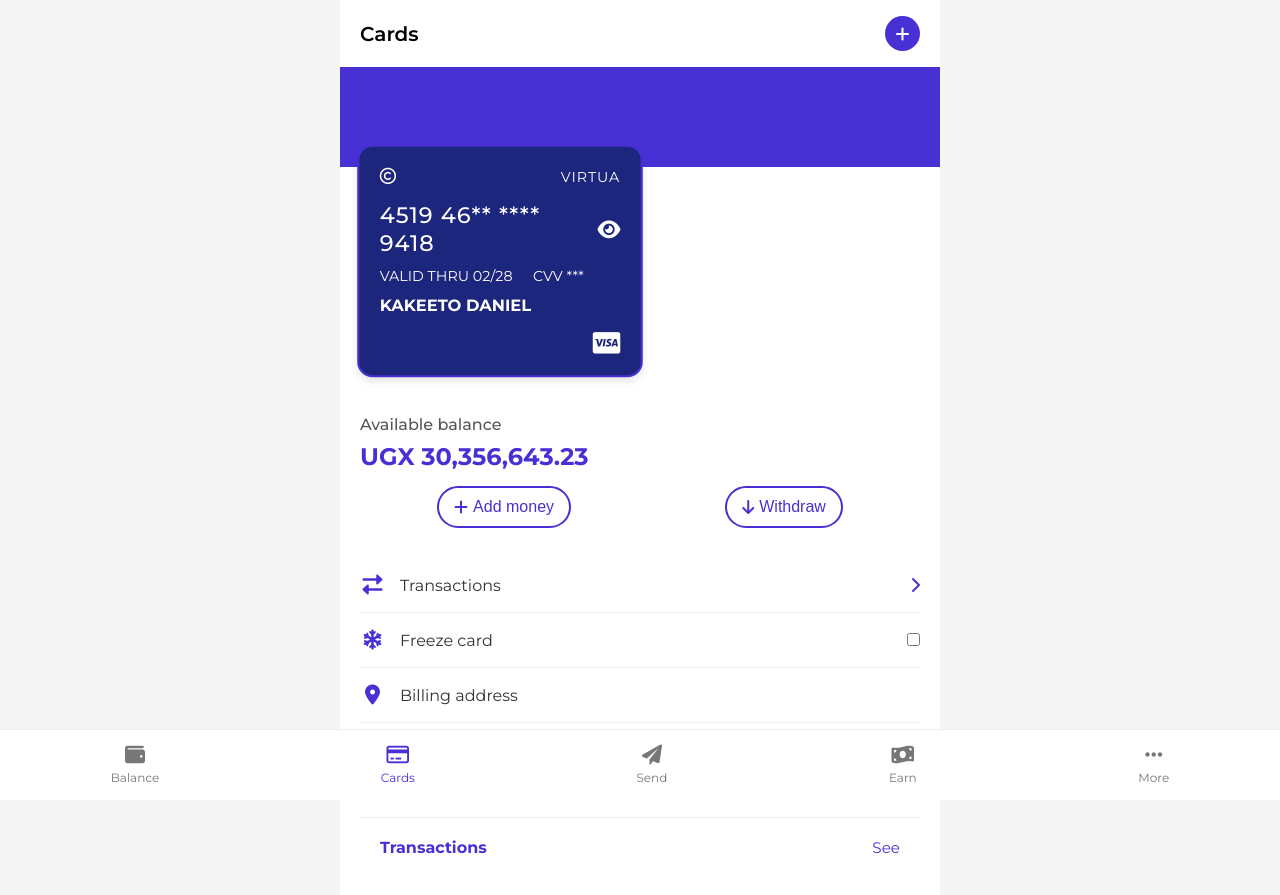
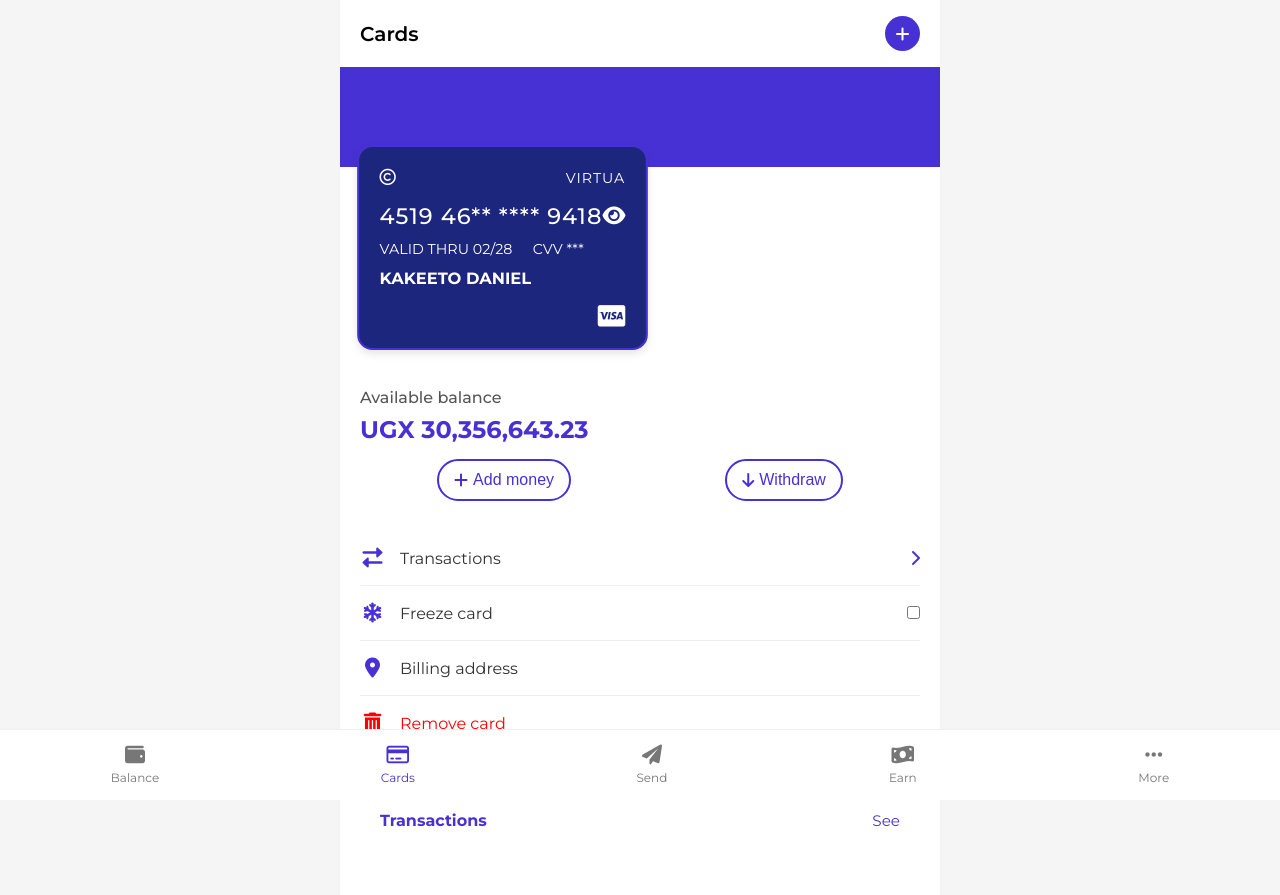
Before and after one commit to Dannyparasite256/Cashapp, a plain HTML site: page card.html in a window 1280 px wide. Drawn offline with Linux system fonts and the light colour scheme.

Commit message:
card.html

```diff
--- a/card.html
+++ b/card.html
@@ -84,7 +84,7 @@
       color: #fff;
       border-radius: 15px;
       flex: 0 0 auto;
-      width: 280px;
+      width: px;
       padding: 20px;
       position: relative;
       box-shadow: 0 4px 8px rgba(0,0,0,0.1);
```
